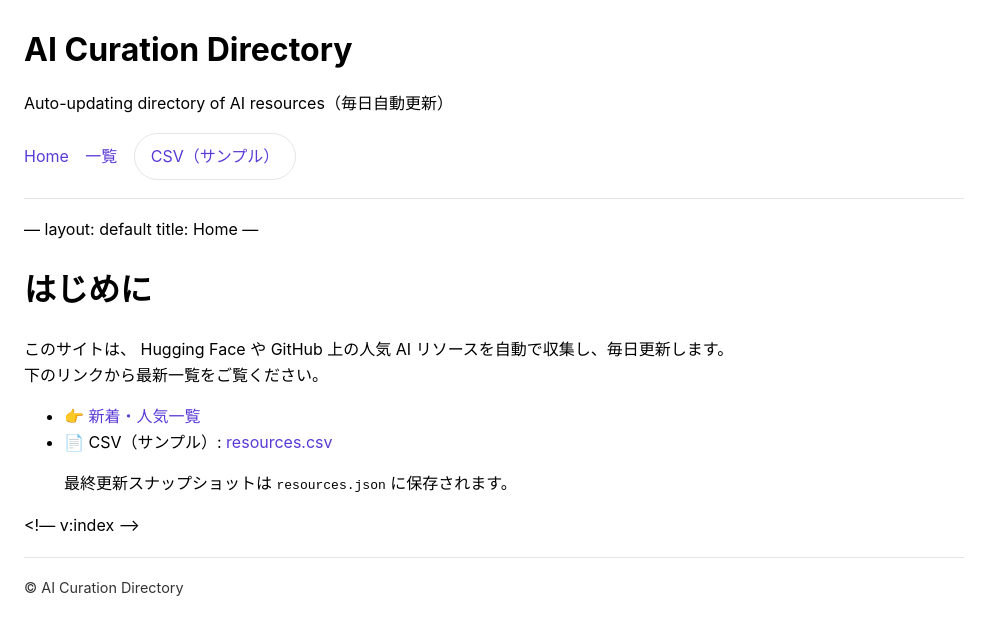
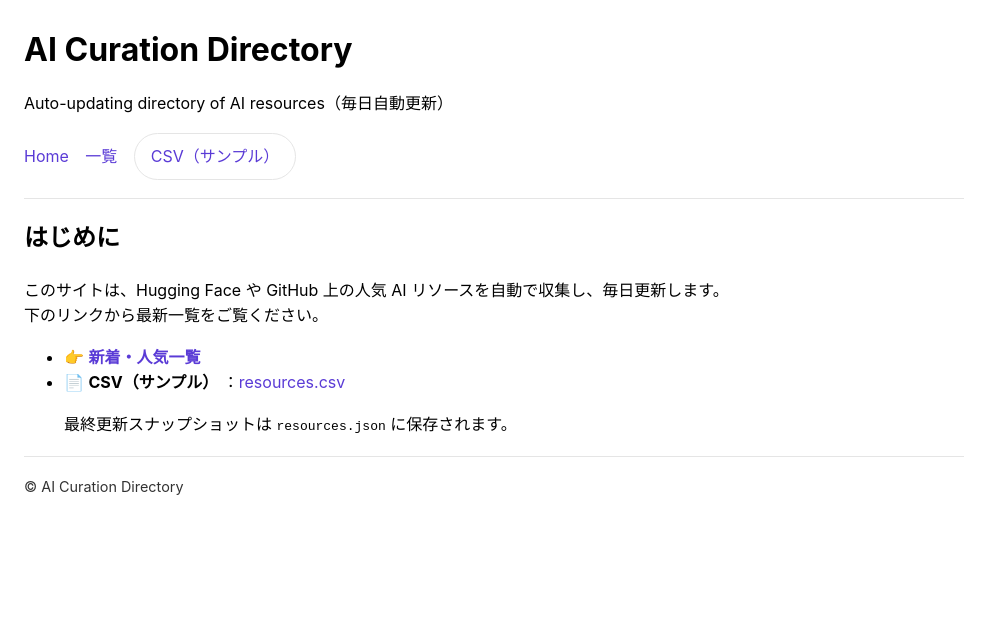
Before and after one commit to karasu12071128-creator/ai-curation-directory, a Jekyll site: the page built from docs/index.md, in a window 1280 px wide. Shown: the top 635 px of the page, without its empty margins (0-1003 px from the left). Built offline with Jekyll 4.4.1, drawn with Linux system fonts in a browser that asks for light colours; our own code applies the rules of GitHub Pages for plain Markdown files; some of the changed lines change nothing that is shown.

Commit message:
index.md を更新

```diff
--- a/docs/index.md
+++ b/docs/index.md
@@ -1,16 +1,14 @@
-—
+---
 layout: default
 title: Home
-—
+---
 
-# はじめに
+## はじめに
 
-このサイトは、 Hugging Face や GitHub 上の人気 AI リソースを自動で収集し、毎日更新します。
+このサイトは、Hugging Face や GitHub 上の人気 AI リソースを自動で収集し、毎日更新します。
 下のリンクから最新一覧をご覧ください。
 
-- 👉 [新着・人気一覧](/ai-curation-directory/list.html?sort=updated)
-- 📄 CSV（サンプル）: [resources.csv]({{ '/resources.csv' | relative_url }})
+- 👉 **[新着・人気一覧]({{ '/list.html' | relative_url }})**
+- 📄 **CSV（サンプル）** ：[resources.csv]({{ '/data/resources.csv' | relative_url }})
 
 > 最終更新スナップショットは `resources.json` に保存されます。
-
-<!— v:index —>
```
